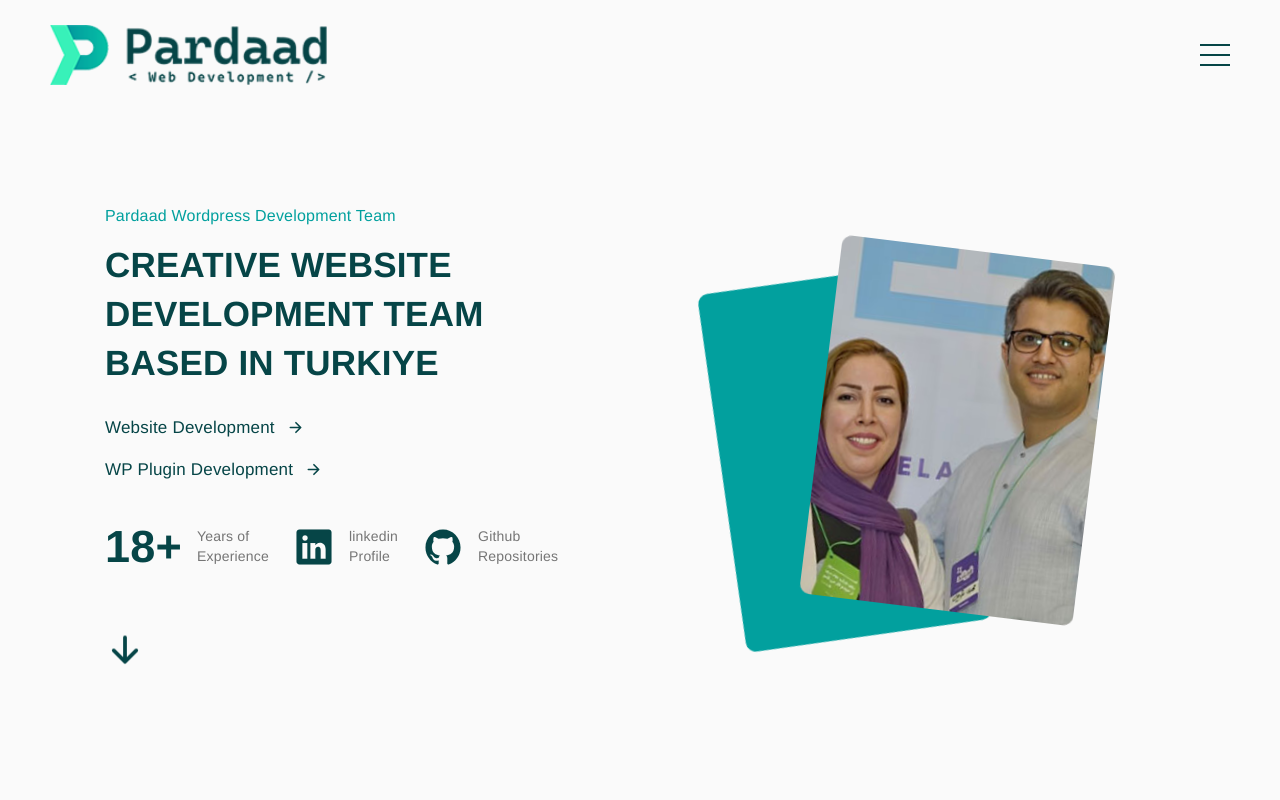
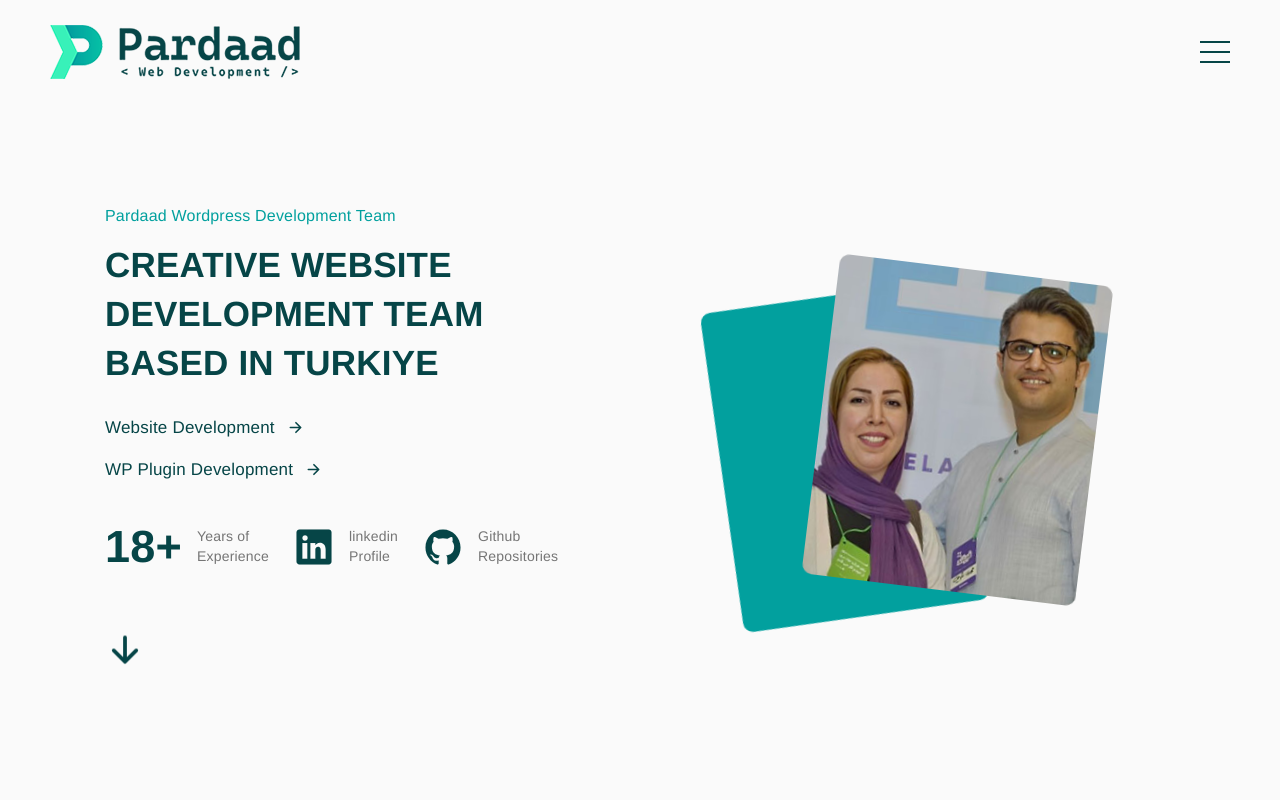
Before and after one commit to pardaad/pardaad.github.io, a plain HTML site: page index.html in a window 1280 px wide. Shown: the top 800 px of the page. Drawn offline with nearby package versions, Linux system fonts and the light colour scheme.

Commit message:
remove google fonts

```diff
--- a/index.html
+++ b/index.html
@@ -9,10 +9,6 @@
   <meta http-equiv="Cache-control" content="max-age=3600">
   <link rel="shortcut icon" href="./favicon.png" type="image/svg+xml">
   <link rel="stylesheet" href="./assets/css/style.css">
-  <link rel="preconnect" href="https://fonts.googleapis.com">
-  <link rel="preconnect" href="https://fonts.gstatic.com" crossorigin>
-  <link href="https://fonts.googleapis.com/css2?family=Mulish&family=Poppins:wght@400;500;600;700;800&display=swap"
-    rel="stylesheet">
   <link rel="preload" as="image" href="./assets/images/pardaad.jpg">
 </head>
 
@@ -20,7 +16,7 @@
   <header class="header" data-header>
     <div class="container">
 
-      <a href="https://pardaad.com/" class="logo"><img src="./assets/images/logo.png" width="277" height="60" alt="Pardaad Wordpress Development Team"></a>
+      <a href="https://pardaad.com/" class="logo"><img src="./assets/images/logo.png" width="250" height="54" alt="Pardaad Wordpress Development Team"></a>
 
       <nav class="navbar" data-navbar>
         <ul class="navbar-list">
@@ -63,8 +59,8 @@
       <section class="section hero" id="home" aria-label="hero">
         <div class="container">
 
-          <figure class="hero-banner img-holder has-before" style="--width: 640; --height: 840;">
-            <img src="./assets/images/pardaad.jpg" width="640" height="840" alt="Pardaad Wordpress Development Team" class="img-cover">
+          <figure class="hero-banner img-holder has-before" style="--width: 296; --height: 347;">
+            <img src="./assets/images/pardaad.jpg" width="296" height="347" alt="Pardaad Wordpress Development Team" class="img-cover">
           </figure>
 
           <div class="hero-content">
```
